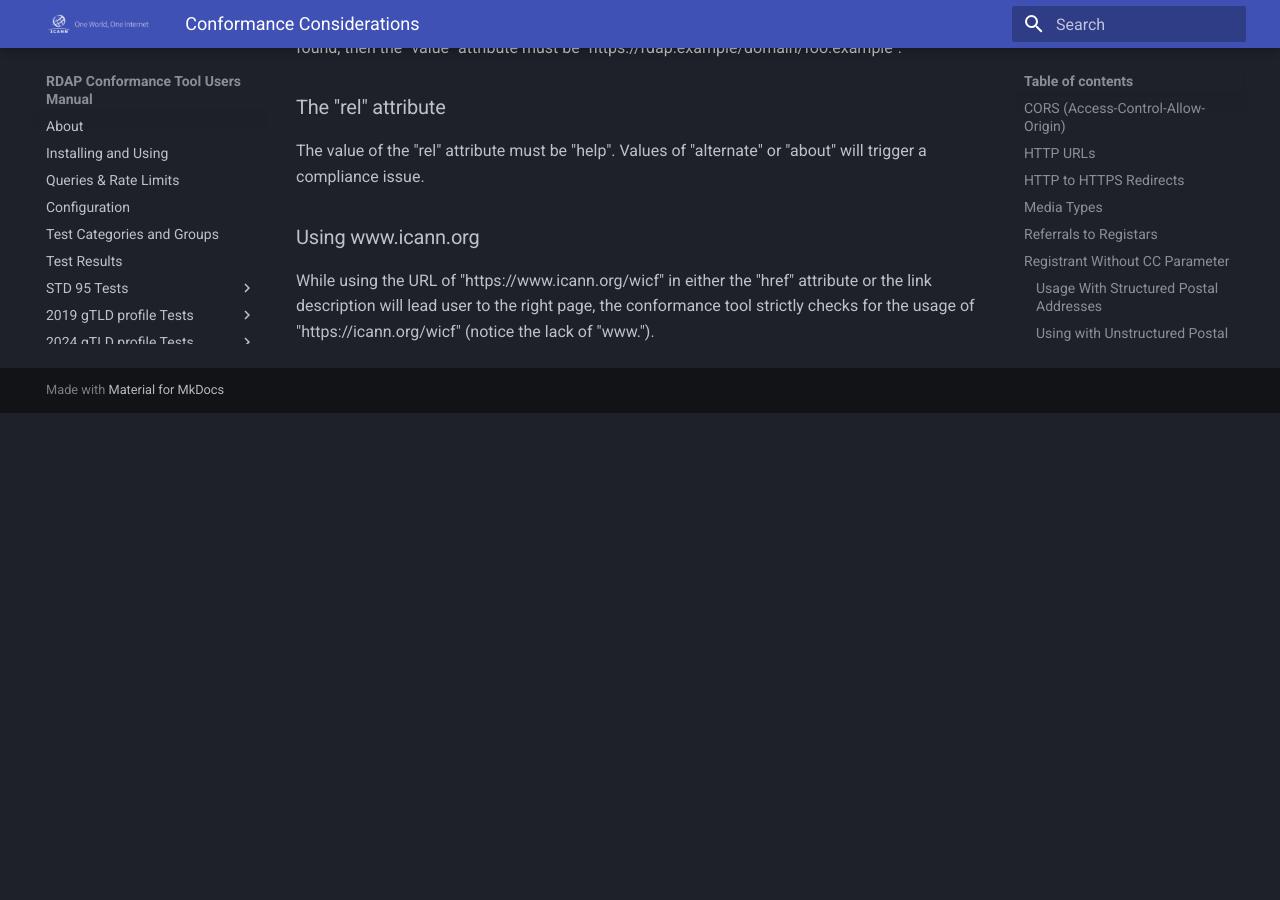
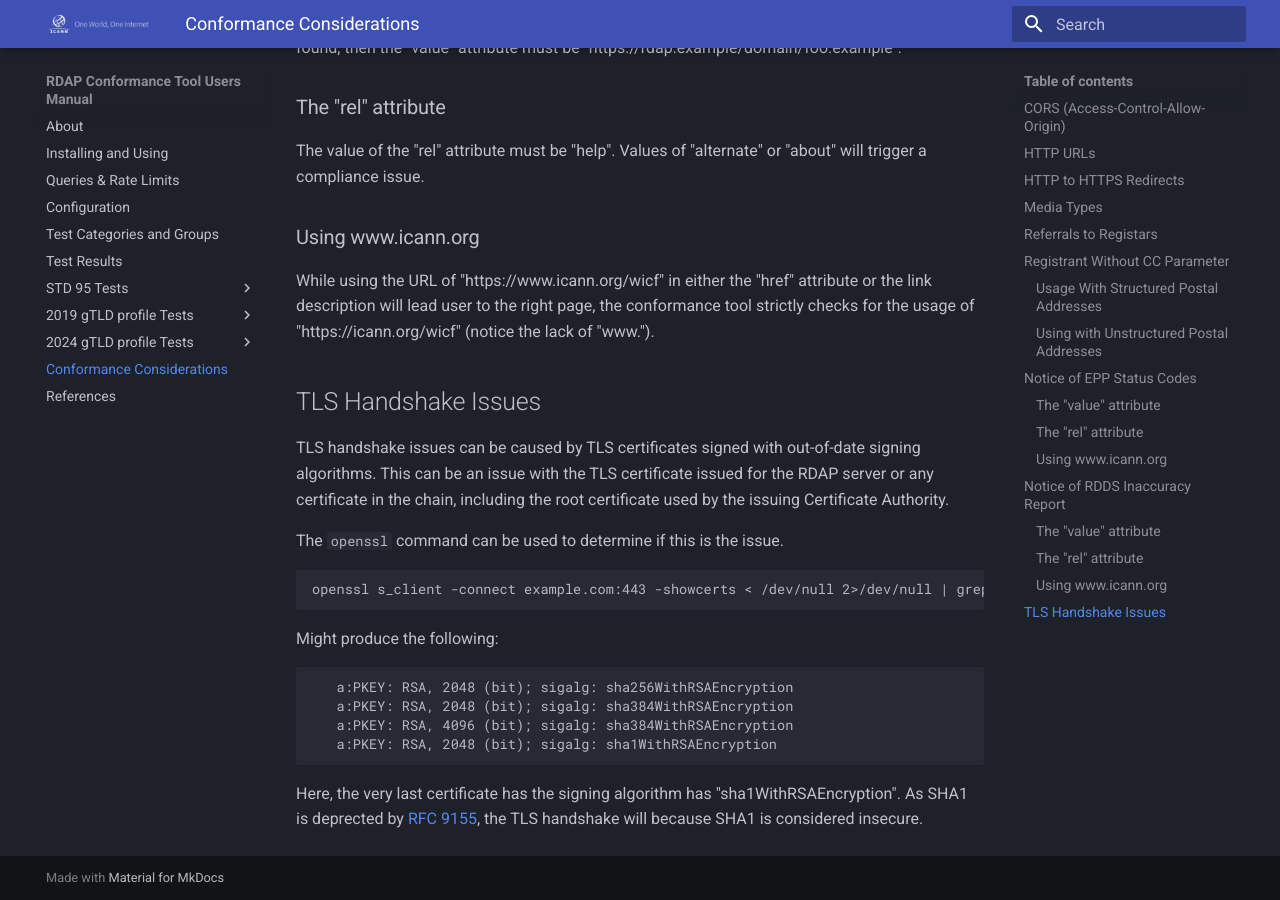
Before and after one commit to icann/rdap-conformance-tool, an MkDocs documentation site: the page built from docs/conformance_considerations.md, in a window 1280 px wide and 900 px high, scrolled down 5882 px. Built offline with MkDocs 1.6.1 and Material for MkDocs 9.7.7, drawn with Linux system fonts in a browser that asks for light colours; before the commit the page ends 6295 px from its top, so only the background shows below that.

Commit message:
issue on TLS handshakes

````diff
--- a/docs/conformance_considerations.md
+++ b/docs/conformance_considerations.md
@@ -261,3 +261,28 @@
 While using the URL of "https://www.icann.org/wicf" in either the "href" attribute or the link description
 will lead user to the right page, the conformance tool strictly checks for the usage of "https://icann.org/wicf"
 (notice the lack of "www.").
+
+## TLS Handshake Issues
+
+TLS handshake issues can be caused by TLS certificates signed with out-of-date signing algorithms. This can be
+an issue with the TLS certificate issued for the RDAP server or any certificate in the chain, including the root
+certificate used by the issuing Certificate Authority.
+
+The `openssl` command can be used to determine if this is the issue.
+
+```
+openssl s_client -connect example.com:443 -showcerts < /dev/null 2>/dev/null | grep sigalg
+```
+
+Might produce the following:
+
+```
+   a:PKEY: RSA, 2048 (bit); sigalg: sha256WithRSAEncryption
+   a:PKEY: RSA, 2048 (bit); sigalg: sha384WithRSAEncryption
+   a:PKEY: RSA, 4096 (bit); sigalg: sha384WithRSAEncryption
+   a:PKEY: RSA, 2048 (bit); sigalg: sha1WithRSAEncryption
+```
+
+Here, the very last certificate has the signing algorithm has "sha1WithRSAEncryption".
+As SHA1 is deprected by [RFC 9155](https://datatracker.ietf.org/doc/rfc9155/), the TLS handshake
+will because SHA1 is considered insecure.
````
